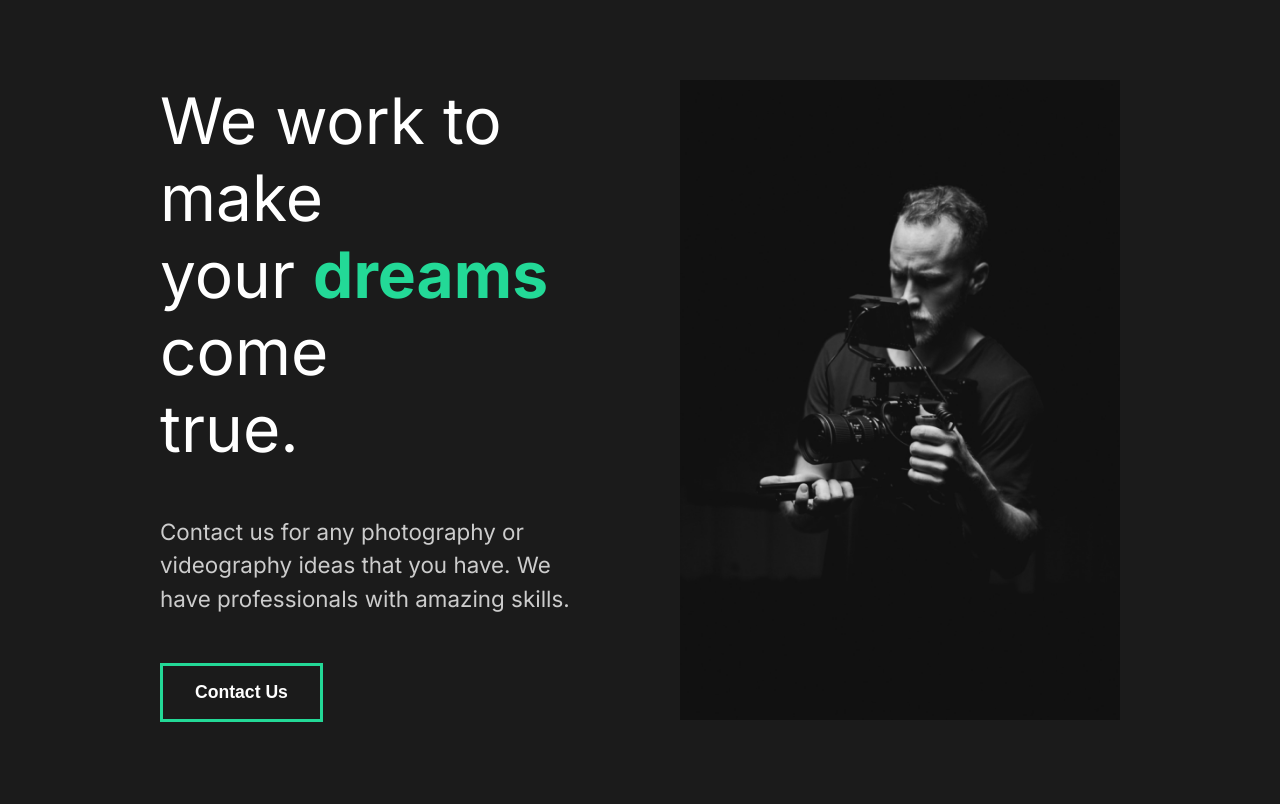
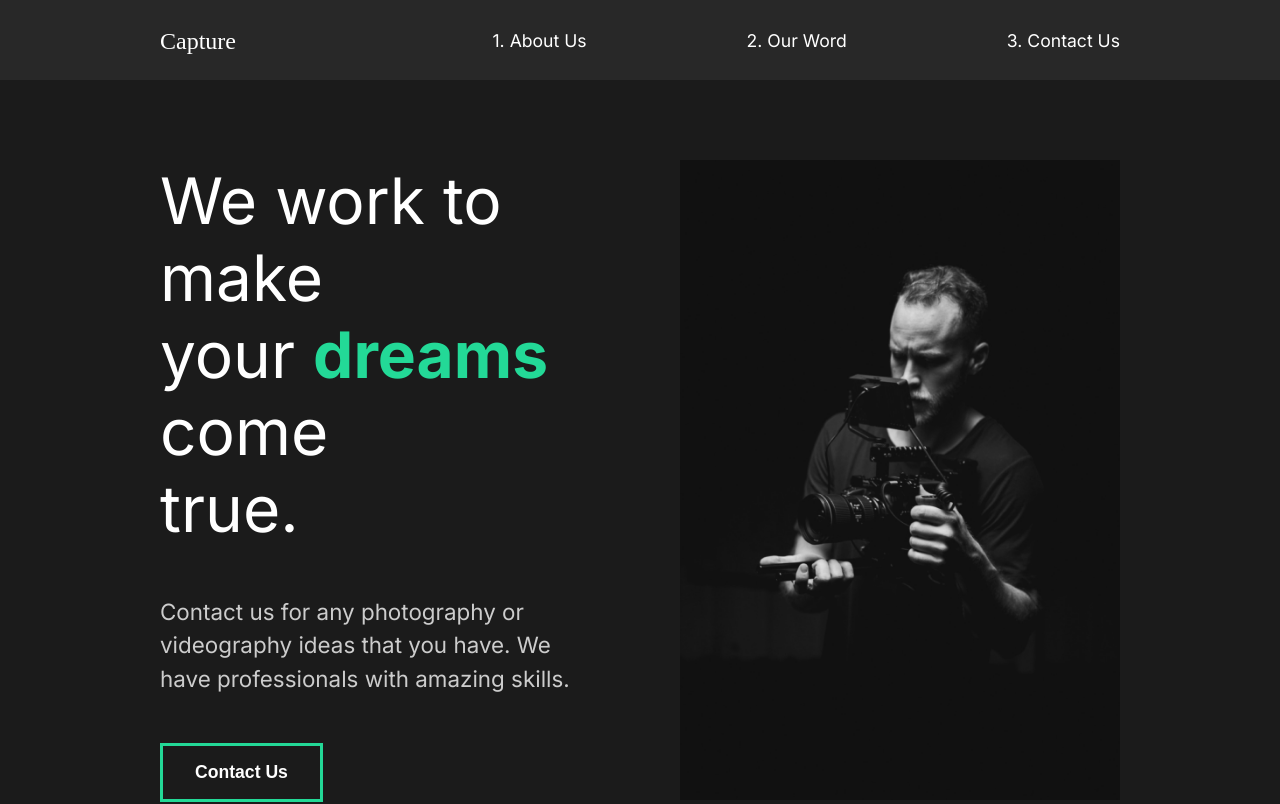
Before and after one commit to steaddy/capture, a React (Create React App) app: page / in a window 1280 px wide. Shown: the top 804 px of the page. Built offline with nearby package versions, Linux system fonts and the light colour scheme.

Commit message:
Nav Styling

```diff
--- a/src/App.js
+++ b/src/App.js
@@ -1,4 +1,5 @@
 import React from 'react';
+import Nav from "./components/Nav";
 // Global Style
 import GlobalStyle from "./components/GlobalStyle";
 // Import pages
@@ -8,6 +9,7 @@
   return (
     <div className="App">
         <GlobalStyle/>
+        <Nav/>
         <AboutUs/>
     </div>
   );
--- /dev/null
+++ b/src/components/Nav.js
@@ -0,0 +1,48 @@
+import React from 'react';
+import styled from 'styled-components';
+
+const Nav = () => {
+    return (
+        <StyledNav>
+            <h1><a href="#">Capture</a></h1>
+            <ul>
+                <li><a href="#">1. About Us</a></li>
+                <li><a href="#">2. Our Word</a></li>
+                <li><a href="#">3. Contact Us</a></li>
+            </ul>
+        </StyledNav>
+    );
+};
+
+const StyledNav = styled.nav`
+    min-height: 10vh;
+    display: flex;
+    margin: auto;
+    justify-content: space-between;
+    align-items: center;
+    padding: 1rem 10rem;
+    background-color: #282828;
+
+    a {
+        text-decoration: none;
+        color: white;
+    }
+
+    ul {
+        list-style-type: none;
+        display: flex;
+    }
+
+    li {
+        padding-left: 10rem;
+        position: relative;
+    }
+
+    h1 a {
+        font-size: 1.5rem;
+        font-family: 'Lobser', cursive;
+        font-weight: lighter;
+    }
+`;
+
+export default Nav;
```
